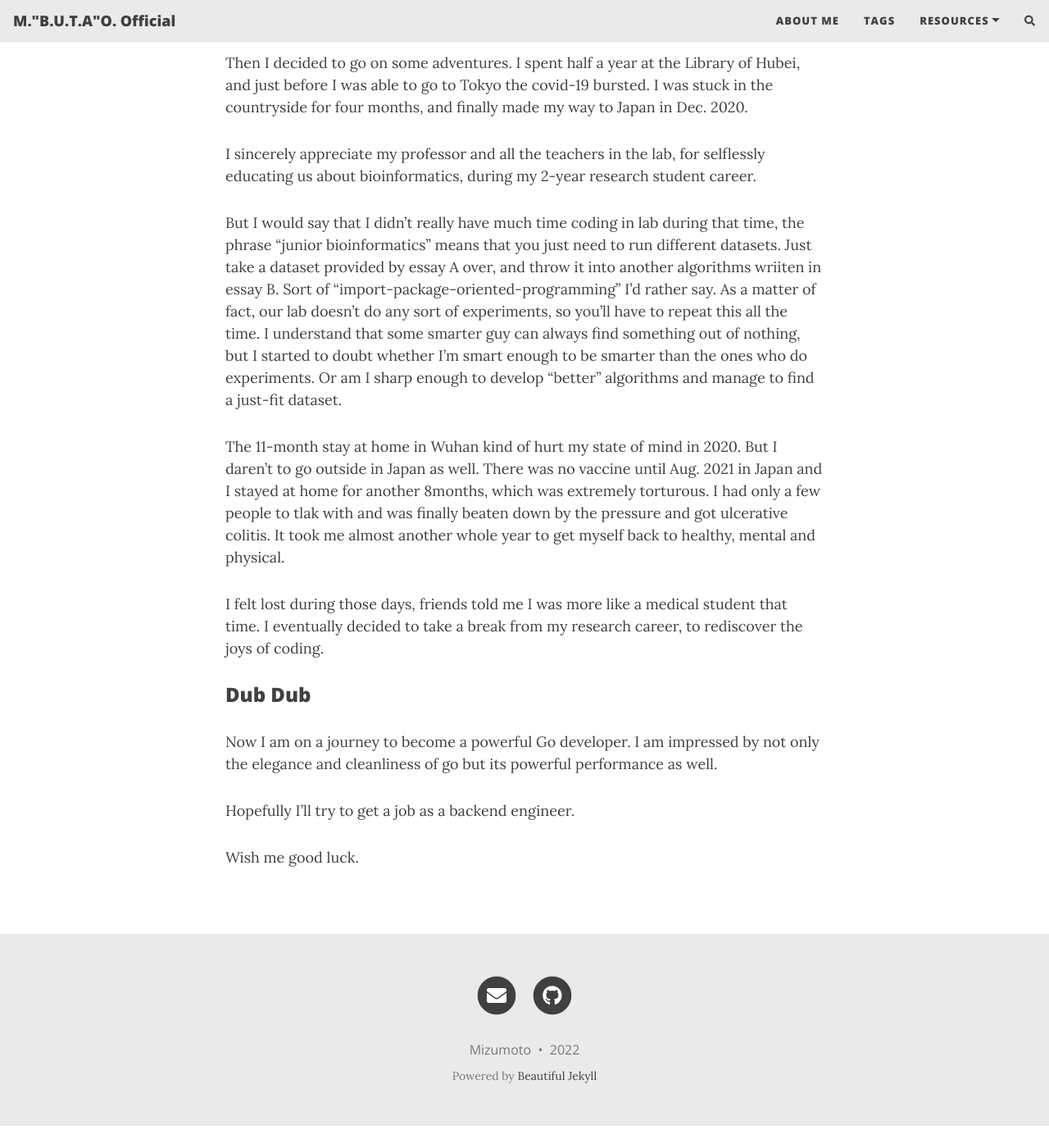
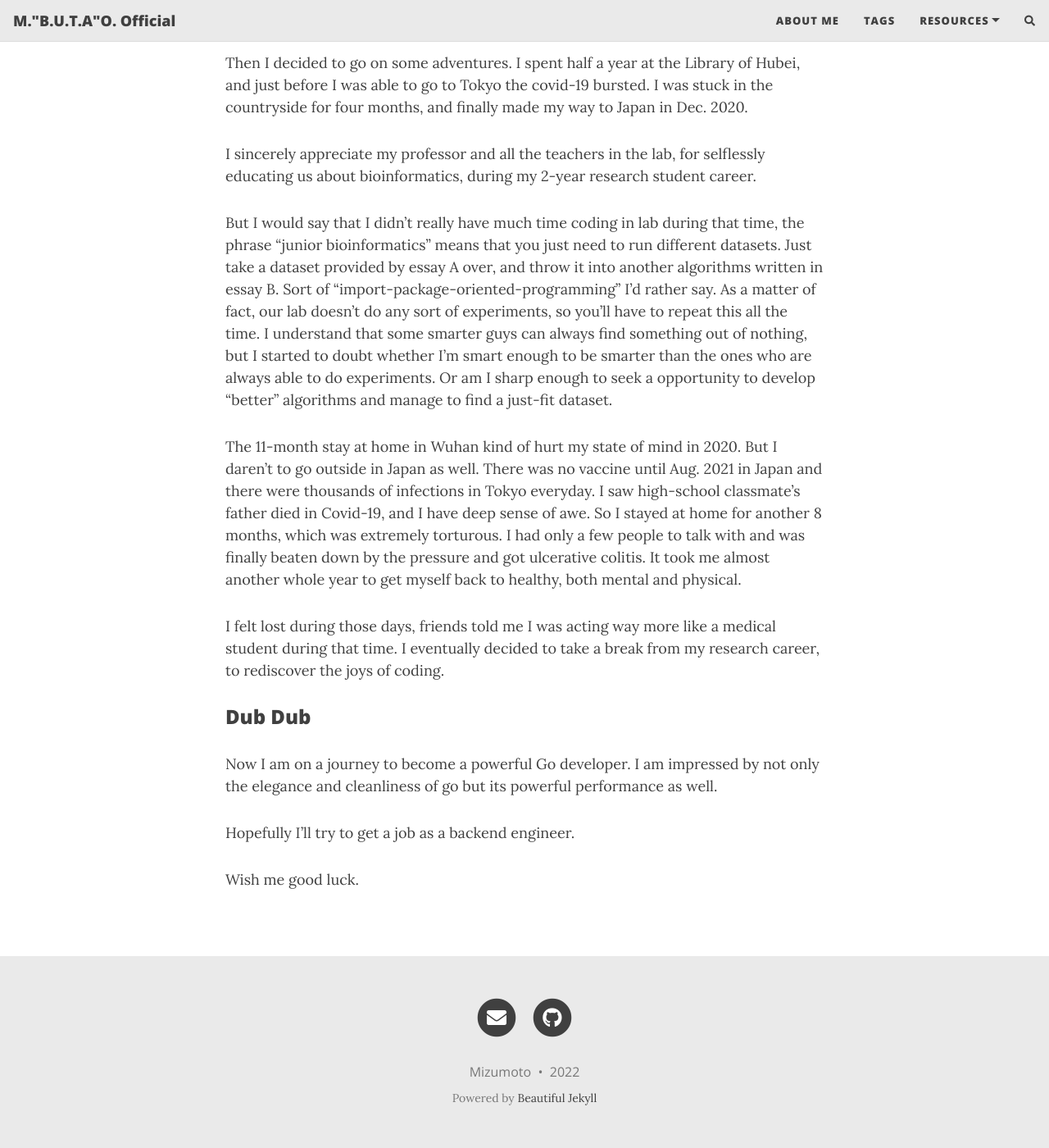
Before and after one commit to mizumoto-cn/mizumoto-cn.github.io, a Jekyll site: the page built from aboutme.md, in a window 1280 px wide and 1400 px high, scrolled down 746 px. Shown: the whole window at 82% size. Built offline with Jekyll 4.4.1, drawn with Linux system fonts in a browser that asks for light colours; nearby versions of some CDN libraries; comment, search, counter and statistics services are not loaded; before the commit the page ends 2119 px from its top, so only the background shows below that.

Commit message:
typos and grammar

```diff
--- a/aboutme.md
+++ b/aboutme.md
@@ -20,11 +20,11 @@ Then I decided to go on some adventures. I spent half a year at the Library of H
 
 I sincerely appreciate my professor and all the teachers in the lab, for selflessly educating us about bioinformatics, during my 2-year research student career.
 
-But I would say that I didn't really have much time coding in lab during that time, the phrase "junior bioinformatics" means that you just need to run different datasets. Just take a dataset provided by essay A over, and throw it into another algorithms wriiten in essay B. Sort of "import-package-oriented-programming" I'd rather say. As a matter of fact, our lab doesn't do any sort of experiments, so you'll have to repeat this all the time. I understand that some smarter guy can always find something out of nothing, but I started to doubt whether I'm smart enough to be smarter than the ones who do experiments. Or am I sharp enough to develop "better" algorithms and manage to find a just-fit dataset.
+But I would say that I didn't really have much time coding in lab during that time, the phrase "junior bioinformatics" means that you just need to run different datasets. Just take a dataset provided by essay A over, and throw it into another algorithms written in essay B. Sort of "import-package-oriented-programming" I'd rather say. As a matter of fact, our lab doesn't do any sort of experiments, so you'll have to repeat this all the time. I understand that some smarter guys can always find something out of nothing, but I started to doubt whether I'm smart enough to be smarter than the ones who are always able to do experiments. Or am I sharp enough to seek a opportunity to develop "better" algorithms and manage to find a just-fit dataset.
 
-The 11-month stay at home in Wuhan kind of hurt my state of mind in 2020. But I daren't to go outside in Japan as well. There was no vaccine until Aug. 2021 in Japan and I stayed at home for another 8months, which was extremely torturous. I had only a few people to tlak with and was finally beaten down by the pressure and got ulcerative colitis. It took me almost another whole year to get myself back to healthy, mental and physical.
+The 11-month stay at home in Wuhan kind of hurt my state of mind in 2020. But I daren't to go outside in Japan as well. There was no vaccine until Aug. 2021 in Japan and there were thousands of infections in Tokyo everyday. I saw high-school classmate's father died in Covid-19, and I have deep sense of awe. So I stayed at home for another 8 months, which was extremely torturous. I had only a few people to talk with and was finally beaten down by the pressure and got ulcerative colitis. It took me almost another whole year to get myself back to healthy, both mental and physical.
 
-I felt lost during those days, friends told me I was more like a medical student that time. I eventually decided to take a break from my research career, to rediscover the joys of coding.
+I felt lost during those days, friends told me I was acting way more like a medical student during that time. I eventually decided to take a break from my research career, to rediscover the joys of coding.
 
 ### Dub Dub
 
```
